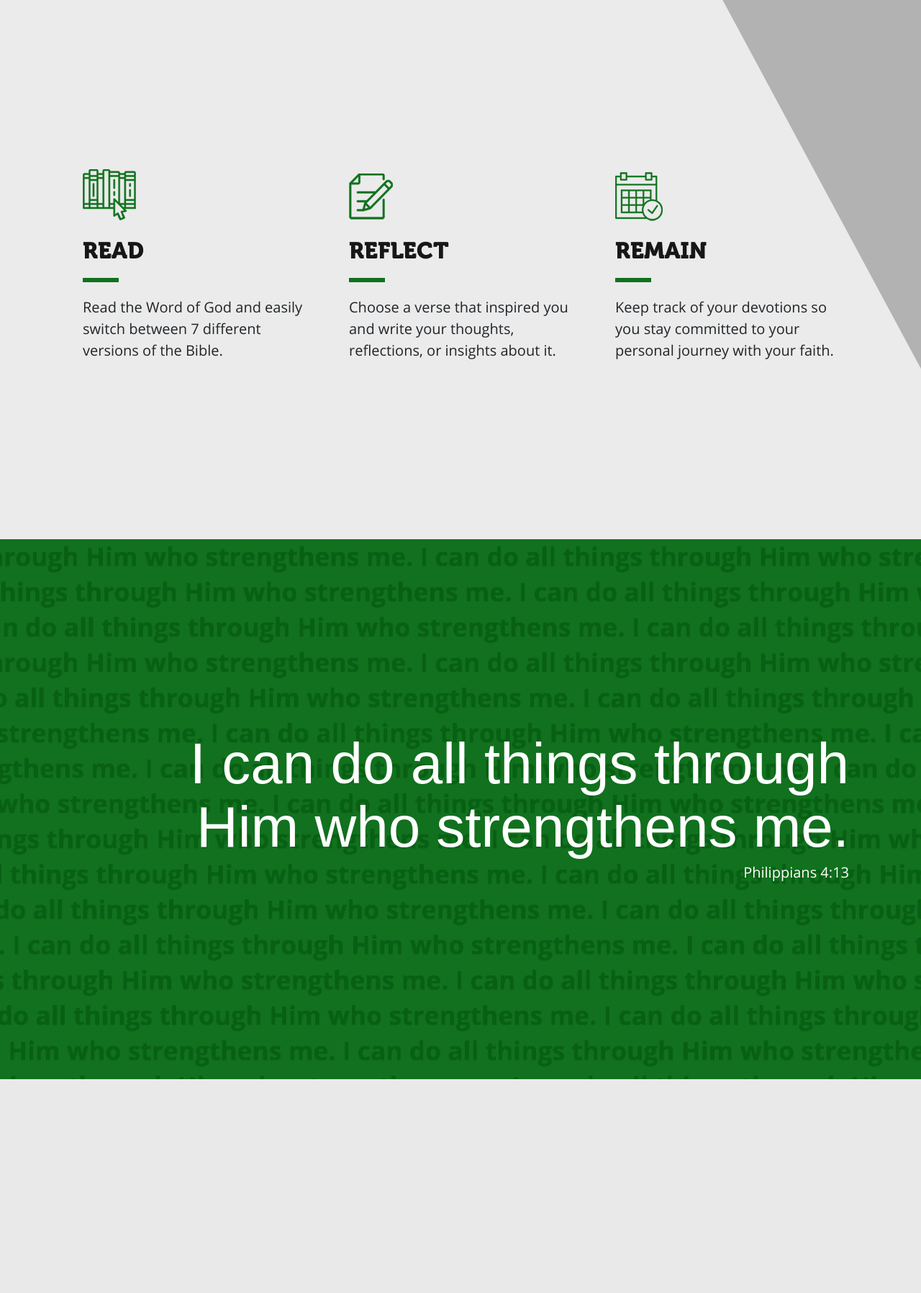
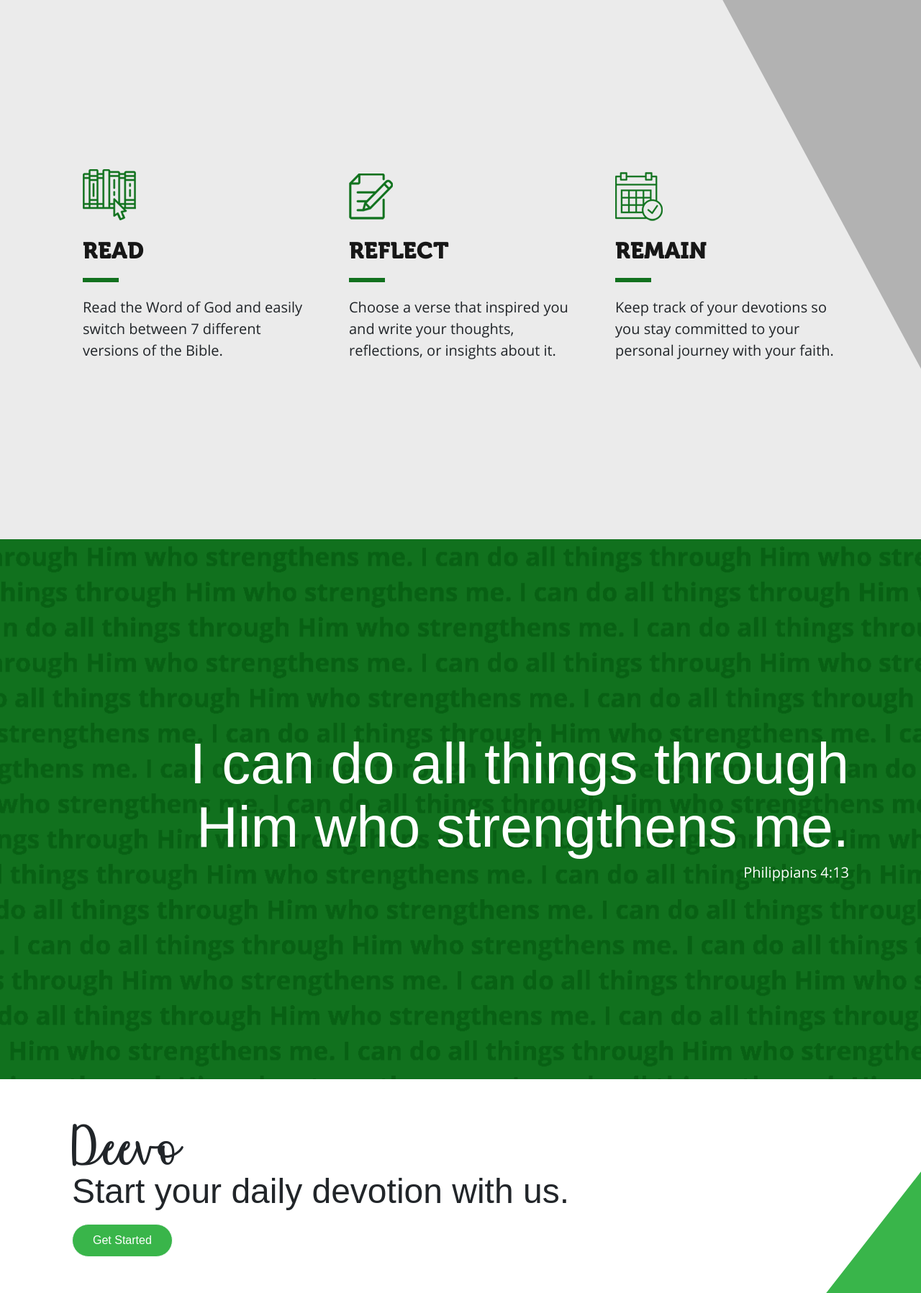
Before and after one commit to reginaalyssa/Deevo, a Django app: page /about/ in a window 1280 px wide. Shown: the part 1611-3407 px from the top of the page at 72% size. Before the commit the page ends 3110 px from the top, so only its background shows below. Run offline with Django 3.2, Linux system fonts and the light colour scheme; some libraries are stand-ins or nearby versions; some web fonts are replaced.

Commit message:
Add Section 5 (Call to Action) for About page

```diff
--- a/deevo/static/css/about.css
+++ b/deevo/static/css/about.css
@@ -1,10 +1,13 @@
 section {
-    min-height: calc(100% - 50px);
     padding: 50px 0;
 }
 
 p {
     font-size: 1.25rem;
+}
+
+.full-height {
+    min-height: calc(100% - 50px);
 }
 
 .row {
@@ -23,11 +26,11 @@ p {
     font-family: "Affectionately-Yours", sans-serif;
     font-size: 8rem;
     margin-bottom: 0;
-    height: 150px;
+    height: 120px;
 }
 
 #main p {
-    font-size: 1.5em;
+    font-size: 1.5rem;
 }
 
 /* Section 2 - About */
@@ -39,7 +42,7 @@ p {
 }
 
 #about h1 {
-    font-size: 4em;
+    font-size: 4rem;
     font-family: "OpenSans-Bold", sans-serif
 }
 
@@ -101,8 +104,41 @@ p {
 
 }
 
+/* Section 5 - Call to Action */
+
+#cto {
+    background: #ffffff url("../images/about/poly-03.svg") no-repeat right bottom;
+}
+
+#cto h1 {
+    font-size: 5rem;
+    font-family: "Affectionately-Yours", sans-serif;
+    height: 80px;
+    margin-bottom: 0;
+}
+
+#cto h2 {
+    font-family: "OpenSans-Bold", sans-serif;
+    font-size: 3rem;
+}
+
+#cto-button {
+    background-color: #39b54a;
+    font-family: "OpenSans-Bold", sans-serif;
+    color: #ffffff;
+    padding: .75rem 1.75rem;
+    border-radius: 1.5rem;
+    margin-top: 10px;
+}
+
+/* For viewers with screens smaller than 576px (phone, tablet, etc). */
+
 @media (max-width: 576px) {
     #featured-verse h1 {
         font-size: 2.45rem;
     }
+
+    #cto h2 {
+        font-size: 2rem;
+    }
 }
--- a/deevo/templates/about.html
+++ b/deevo/templates/about.html
@@ -10,7 +10,7 @@
 {% block navbar %}{% endblock %}
 
 {% block container %}
-    <main id="main" class="row align-items-center">
+    <main id="main" class="row align-items-center full-height">
         <div class="container">
             <div class="row">
                 <div class="col-12 text-center">
@@ -22,10 +22,12 @@
             </div>
         </div>
     </main>
+
     <nav class="navbar navbar-expand-md navbar-light bg-light navbar-default row" id="main-navbar">
         <div class="container">
             <a class="navbar-brand" href="{% url 'home' %}">Deevo</a>
-            <button class="navbar-toggler" type="button" data-toggle="collapse" data-target="#deevo-navbar" aria-controls="deevo-navbar" aria-expanded="false" aria-label="Toggle navigation">
+            <button class="navbar-toggler" type="button" data-toggle="collapse" data-target="#deevo-navbar"
+                    aria-controls="deevo-navbar" aria-expanded="false" aria-label="Toggle navigation">
                 <span class="navbar-toggler-icon"></span>
             </button>
 
@@ -37,15 +39,18 @@
             </div>
         </div>
     </nav>
-    <section id="about" class="row align-items-center">
+
+    <section id="about" class="row align-items-center full-height">
         <div class="container">
             <div class="row">
                 <div class="col-sm-7">
                     <h1>About</h1>
                     <hr>
                     <p>
-                        Deevo is a Django-based web application originally developed as a final project submission for CS 50.
-                        The app allows you to read the Bible, write down reflections on your chosen verses each day, and help you
+                        Deevo is a Django-based web application originally developed as a final project submission for
+                        CS 50.
+                        The app allows you to read the Bible, write down reflections on your chosen verses each day, and
+                        help you
                         easily keep track of and edit your written devotions.
                     </p>
                 </div>
@@ -53,11 +58,12 @@
         </div>
     </section>
 
-    <section id="features" class="row align-items-center">
+    <section id="features" class="row align-items-center full-height">
         <div class="container">
             <div class="row">
                 <div class="col-md-4">
-                    <img src="{% static 'images/about/icons/read-icon.png' %}" alt="Books side by side with mouse cursor pointing to it">
+                    <img src="{% static 'images/about/icons/read-icon.png' %}"
+                         alt="Books side by side with mouse cursor pointing to it">
                     <h2>Read</h2>
                     <hr>
                     <p>Read the Word of God and easily switch between 7 different versions of the Bible.</p>
@@ -78,7 +84,7 @@
         </div>
     </section>
 
-     <section id="featured-verse" class="row align-items-center">
+    <section id="featured-verse" class="row align-items-center full-height">
         <div class="container">
             <div class="row">
                 <div class="col-12">
@@ -89,12 +95,18 @@
         </div>
     </section>
 
-{#     <section id="cto" class="container">#}
-{#        <h1>Deevo</h1>#}
-{#        <h2>Start your daily devotion with us.</h2>#}
-{#        <a href="{% url 'signup' %}" class="btn btn-md btn-light" id="get-started">Get Started</a>#}
-{##}
-{##}
+    <section id="cto" class="row align-items-center">
+        <div class="container">
+            <div class="row">
+                <div class="col-12">
+                    <h1>Deevo</h1>
+                    <h2>Start your daily devotion with us.</h2>
+                    <a href="{% url 'signup' %}" class="btn btn-md btn-light" id="cto-button">Get Started</a>
+                </div>
+            </div>
+        </div>
+    </section>
+
     {#     <footer>#}
     {#        <h1>Deevo</h1>#}
     {#        <a href="#">Home</a>#}
```
Also changed, not shown: deevo/static/images/about/featured-bg.png (deleted), deevo/static/images/about/featured-overlay.png (deleted), deevo/static/images/about/gray-poly-01.svg (deleted), deevo/static/images/about/green-poly-01.svg (deleted), deevo/static/images/about/poly-01.png (deleted), deevo/static/images/about/poly-02.png (deleted), deevo/static/images/about/poly-03.svg (added). Lines whose indentation alone changed are shown as unchanged.
